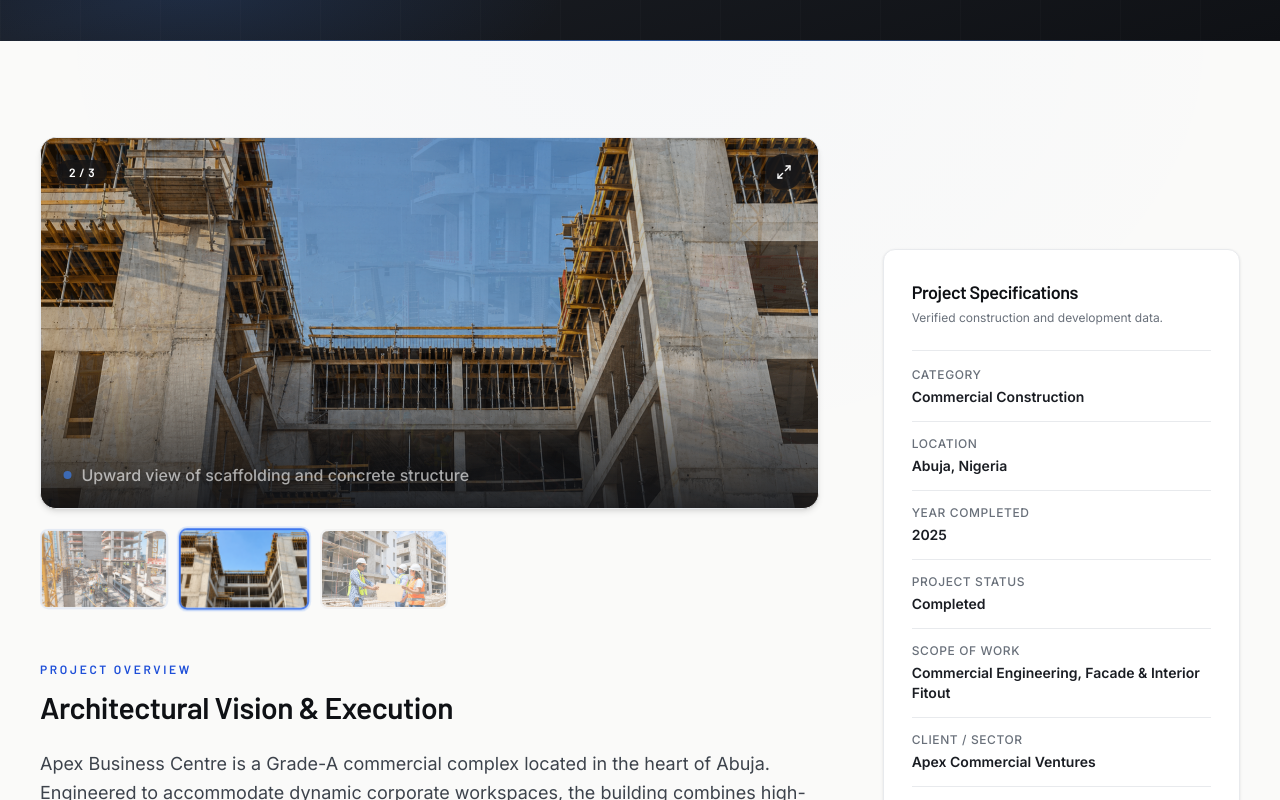
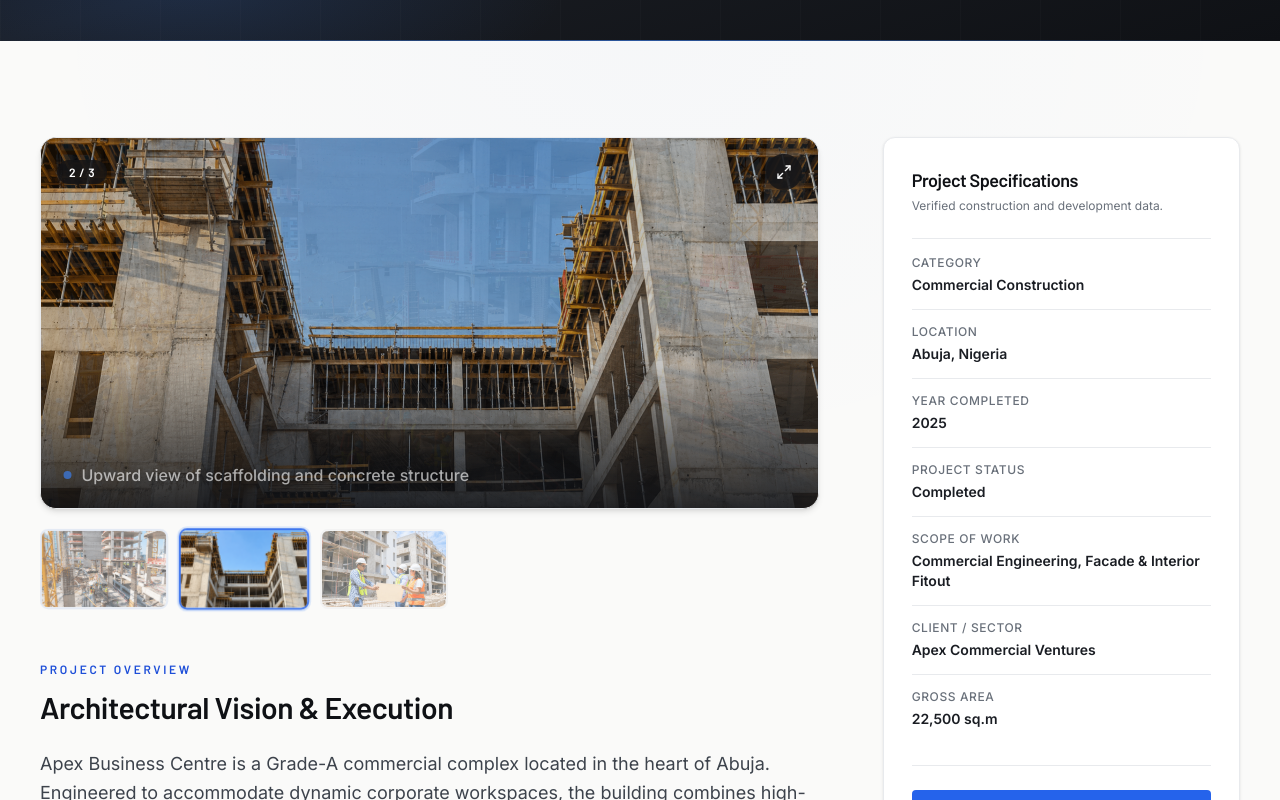
Before and after one commit to MavTech01/ApexBuild-Development-web, a React (Vite) app in the folder client/: page /projects/apex-business-centre in a window 1280 px wide. Shown: the part 400-1200 px from the top of the page. Built offline with nearby package versions, Linux system fonts and the light colour scheme.

Commit message:
style(projects): align specifications sidebar horizontally at top with gallery on desktop

```diff
--- a/client/src/components/projects/details/ProjectDetailsContent.jsx
+++ b/client/src/components/projects/details/ProjectDetailsContent.jsx
@@ -6,7 +6,7 @@ export default function ProjectDetailsContent({ project }) {
   const revealClass = 'animate-rise'
 
   return (
-    <div className="grid grid-cols-1 gap-12 lg:grid-cols-12 lg:gap-14 xl:gap-16">
+    <div className="grid grid-cols-1 items-start gap-12 lg:grid-cols-12 lg:gap-14 xl:gap-16">
       {/* Main Content Area */}
       <div className="space-y-12 lg:col-span-8">
         <ProjectDetailsGallery
```
